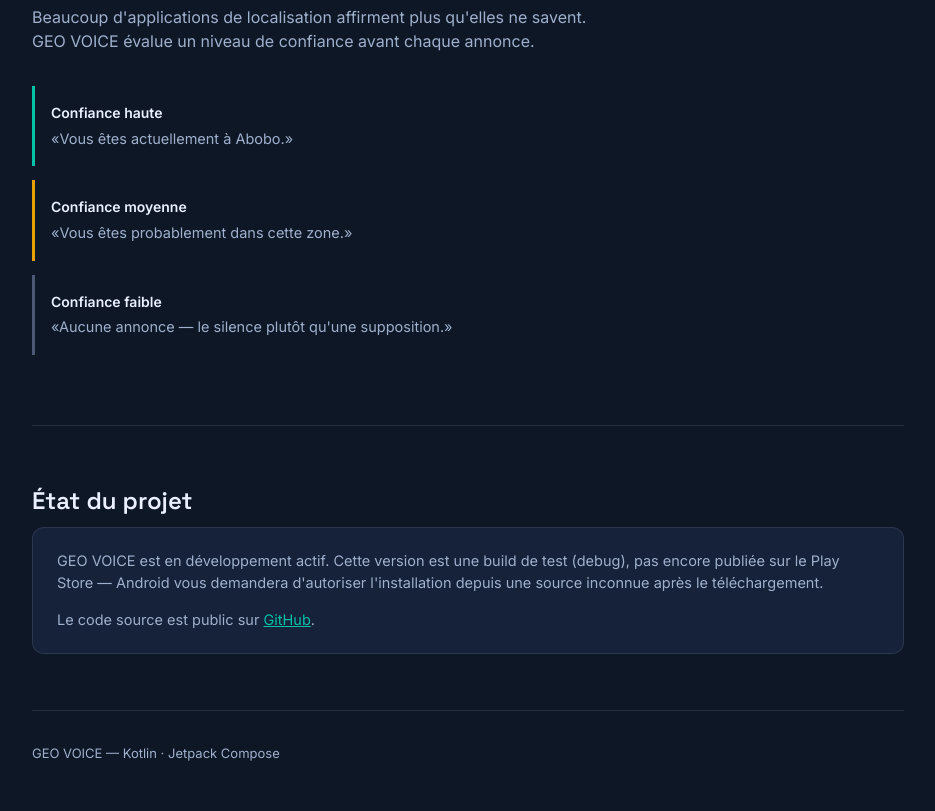
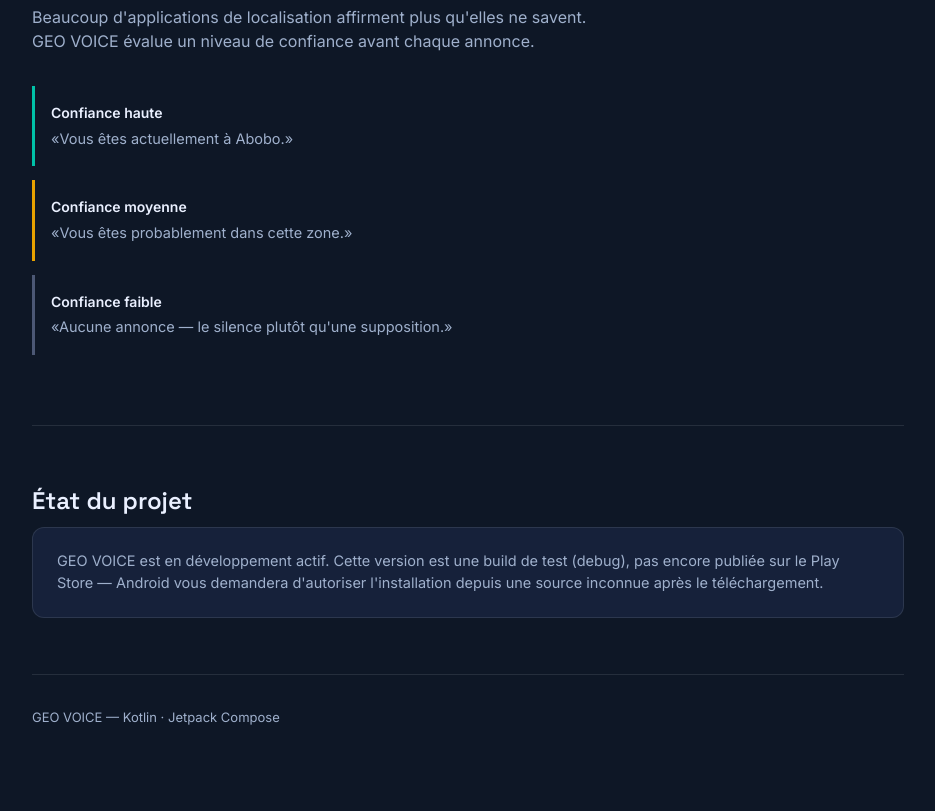
Before and after one commit to qtrois005-sudo/Studio-, a plain HTML site: page docs/index.html in a window 1280 px wide. Shown: the part 1053-1864 px from the top of the page, without its empty margins (172-1107 px from the left). After the commit the page ends 1828 px from the top, so only its background shows below. Drawn offline with Linux system fonts and the light colour scheme.

Commit message:
Remove underline from links in status box
Removed underline from status box links and updated project status section.

```diff
--- a/docs/index.html
+++ b/docs/index.html
@@ -145,7 +145,6 @@
   }
   .status-box p{margin:0 0 14px;color:var(--ink-dim);font-size:14.5px;}
   .status-box p:last-child{margin-bottom:0;}
-  .status-box a{color:var(--accent);text-decoration:underline;}
   footer{
     padding:32px 0 48px;
     color:var(--ink-dim);
@@ -241,7 +240,6 @@
     <h2>État du projet</h2>
     <div class="status-box">
       <p>GEO VOICE est en développement actif. Cette version est une build de test (debug), pas encore publiée sur le Play Store — Android vous demandera d'autoriser l'installation depuis une source inconnue après le téléchargement.</p>
-      <p>Le code source est public sur <a href="https://github.com/qtrois005-sudo/Studio-/tree/main/GEO-VOICE" target="_blank" rel="noopener">GitHub</a>.</p>
     </div>
   </section>
   <footer>
@@ -249,4 +247,4 @@
   </footer>
 </div>
 </body>
-</html>
+        </html>
```
